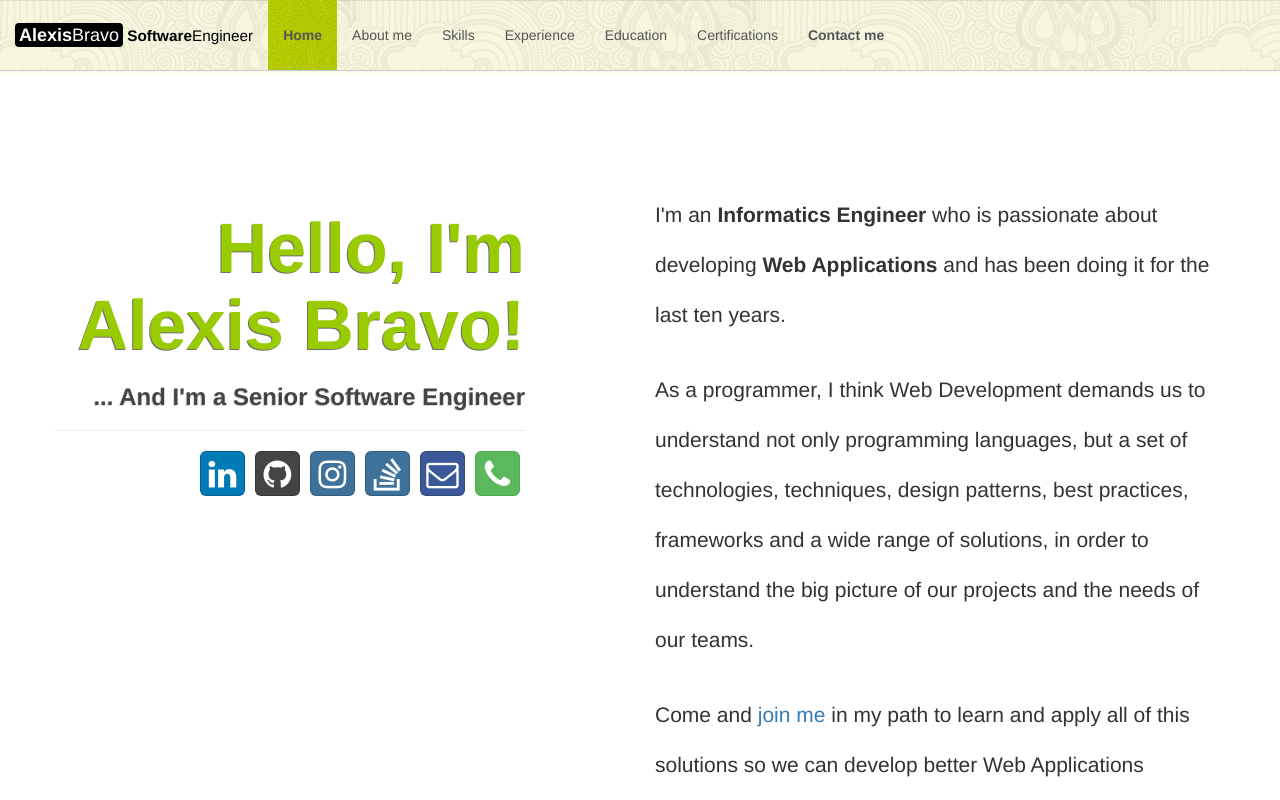
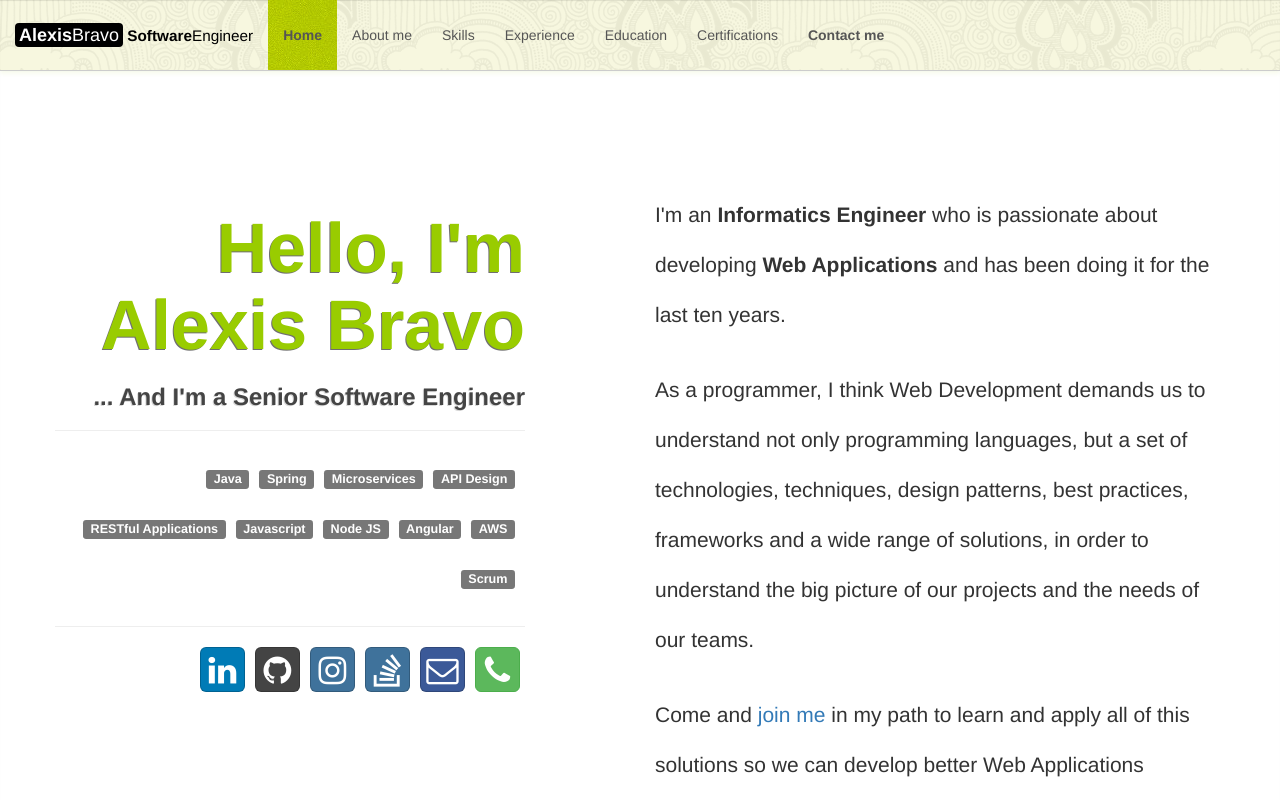
Before and after one commit to thisisalexis/thisisalexis.github.io, an Angular app: page /home in a window 1280 px wide. Shown: the top 800 px of the page. Built offline with nearby package versions, Linux system fonts and the light colour scheme.

Commit message:
labels added again in home component

```diff
--- a/src/app/modules/content/components/home/home.component.html
+++ b/src/app/modules/content/components/home/home.component.html
@@ -2,8 +2,22 @@
   <div class="container content content-top content-bottom louder">
     <div class="row">
       <div class="col-xs-12 col-md-5 content-left">
-        <h1>Hello, I'm {{shortName}}!</h1>
+        <h1>Hello, I'm {{shortName}}</h1>
         <h3>... And I'm a {{role}}</h3>
+        <hr>
+        <p>
+          <span class="label label-default">Java</span>
+          <span class="label label-default">Spring</span>
+          <span class="label label-default">Microservices</span>
+          <span class="label label-default">API Design</span>
+          <span class="label label-default">RESTful Applications</span>
+          <span class="label label-default">Javascript</span>
+          <span class="label label-default">Node JS</span>
+          <span class="label label-default">Angular</span>
+          <span class="label label-default">AWS</span>
+          <span class="label label-default">Scrum</span>
+
+        </p>
         <!--
         <hr>
         <p>
@@ -44,12 +58,10 @@
         -->
         <hr>
         <ul class="list-inline">
-          <!--<li><a class="btn btn-lg btn-social-icon btn-google" href="https://plus.google.com/+AlexisJos%C3%A9BravoLlovera" target="_blank"><i class="fa fa-google-plus"></i></a></li>-->
           <li><a class="btn btn-lg btn-social-icon btn-linkedin" href="{{linkedInProfile}}" target="_blank"><i class="fa fa-linkedin"></i></a></li>
           <li><a class="btn btn-lg btn-social-icon btn-github" href="{{githubProfile}}" data-toggle="tooltip" data-placement="bottom" title="ThisIsAlexis" target="_blank"><i class="fa fa-github"></i></a></li>
           <li><a class="btn btn-lg btn-social-icon btn-instagram" href="{{instagram}}" data-toggle="tooltip" data-placement="bottom" title="ThisIsAlexis1" target="_blank"><i class="fa fa-instagram"></i></a></li>
           <li><a class="btn btn-lg btn-social-icon btn-instagram" href="{{stackOverFlowProfile}}" data-toggle="tooltip" data-placement="bottom" title="ThisIsAlexis" target="_blank"><i class="fa fa-stack-overflow"></i></a></li>
-          <!--<li><button type="button" class="btn btn-lg btn-social-icon btn-linkedin" target="_top" data-toggle="popover" data-placement="bottom" data-trigger="focus" [attr.data-content]="skype" title="Call me on Skype"><i class="fa fa-skype"></i></button></li>-->
           <li><button type="button" class="btn btn-lg btn-social-icon btn-facebook" target="_top" data-toggle="popover" data-placement="bottom" data-trigger="focus" [attr.data-content]="email" title="Write me an E-mail"><i class="fa fa-envelope-o"></i></button></li>
           <li><button type="button" class="btn btn-lg btn-social-icon btn-success" target="_top" data-toggle="popover" data-placement="bottom" data-trigger="focus" [attr.data-content]="phone" title="Call me on phone"><i class="fa fa-phone"></i></button></li>
         </ul>
--- a/src/assets/css/site.css
+++ b/src/assets/css/site.css
@@ -78,7 +78,7 @@ div#body section.section .content summary { text-align: center; }
 div#body section.section .louder h1 { font-size: 5em; }
 div#body section.section .louder h1 small { font-size: .4em; }
 div#body section.section .louder p { line-height: 50px !important; margin-bottom: 25px;}
-div#body section.section .louder p .label { font-size: .6em; margin-right: 15px; }
+div#body section.section .louder p .label { font-size: .6em; margin-right: 10px; display: inline-block; }
 
 div#body section#welcome.section {  }
 
--- a/src/environments/environment.ts
+++ b/src/environments/environment.ts
@@ -14,7 +14,7 @@ export const environment = {
   currentCompanyName: "Nisum",
   currentCompanyWebSite: "https://www.nisum.com/",
   currentCompanyDescription: "a leading global digital commerce firm headquartered in California, with services spanning digital strategy and transformation, insights and analytics, blockchain, business agility, and custom software development",
-  instagram: "thisisalexis1",
+  instagram: "http://www.instagram.com/thisisalexis1",
   skype: "thisisalexis",
   stackOverFlowProfile: "https://stackoverflow.com/users/6035392/thisisalexis",
   githubProfile: "https://github.com/thisisalexis",
```
Also changed, not shown: src/environments/environment.prod.ts (+16 -1 lines).
